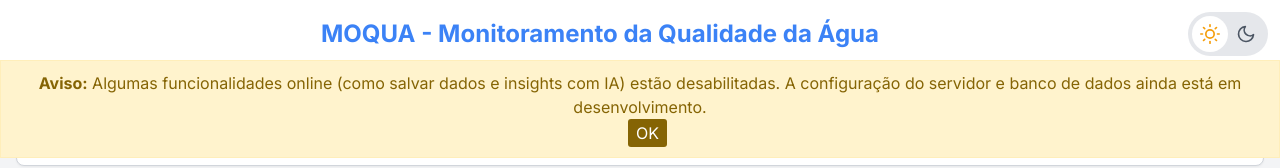
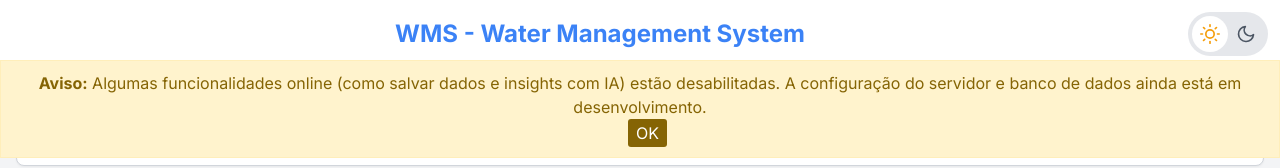
Before and after one commit to lucas-almeida-1/MOQUA, a plain HTML site: page index.html in a window 1280 px wide. Shown: the top 168 px of the page. Drawn offline with nearby package versions, Linux system fonts and the light colour scheme; a script that the page names is missing.

Commit message:
feat: Application now is called WMS!

```diff
--- a/index.html
+++ b/index.html
@@ -3,7 +3,7 @@
 <head>
     <meta charset="UTF-8">
     <meta name="viewport" content="width=device-width, initial-scale=1.0">
-    <title>MOQUA</title>
+    <title>WMS</title>
     <script src="https://cdn.tailwindcss.com"></script>
     <link href="https://fonts.googleapis.com/css2?family=Inter:wght@400;500;600;700&display=swap" rel="stylesheet">
     <script src="https://cdnjs.cloudflare.com/ajax/libs/jspdf/2.5.1/jspdf.umd.min.js"></script>
@@ -192,7 +192,7 @@
 <body class="bg-gray-100 dark:bg-dark-bg text-gray-900 dark:text-dark-text font-sans transition-colors duration-300">
     <header class="fixed top-0 left-0 right-0 bg-white dark:bg-dark-card shadow-md p-3 z-50 flex justify-between items-center">
         <div class="flex-grow text-center">
-            <h1 class="text-2xl font-bold text-primary dark:text-dark-primary">MOQUA - Monitoramento da Qualidade da Água</h1>
+            <h1 class="text-2xl font-bold text-primary dark:text-dark-primary">WMS - Water Management System</h1>
         </div>
         <div class="theme-switcher">
             <button id="theme-toggle-light" title="Modo Claro">
```
Also changed, not shown: 1 other file.
